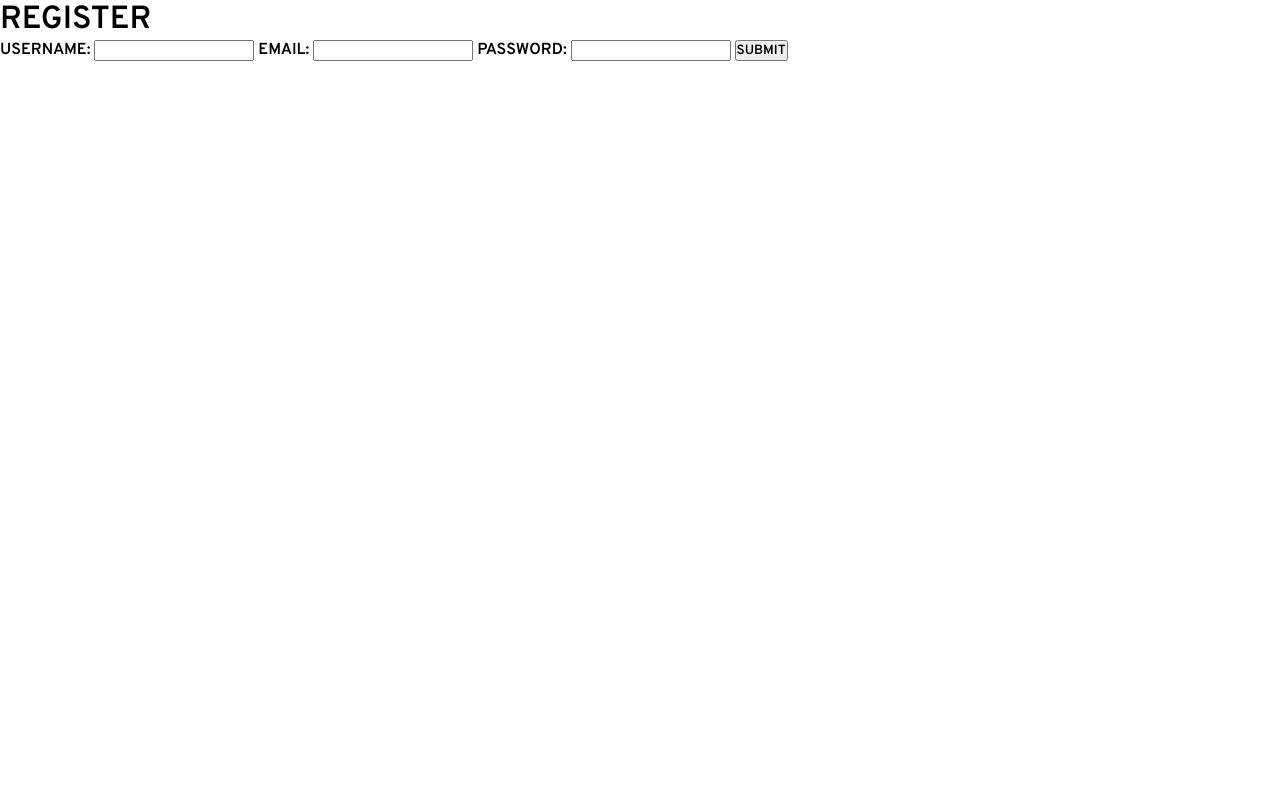
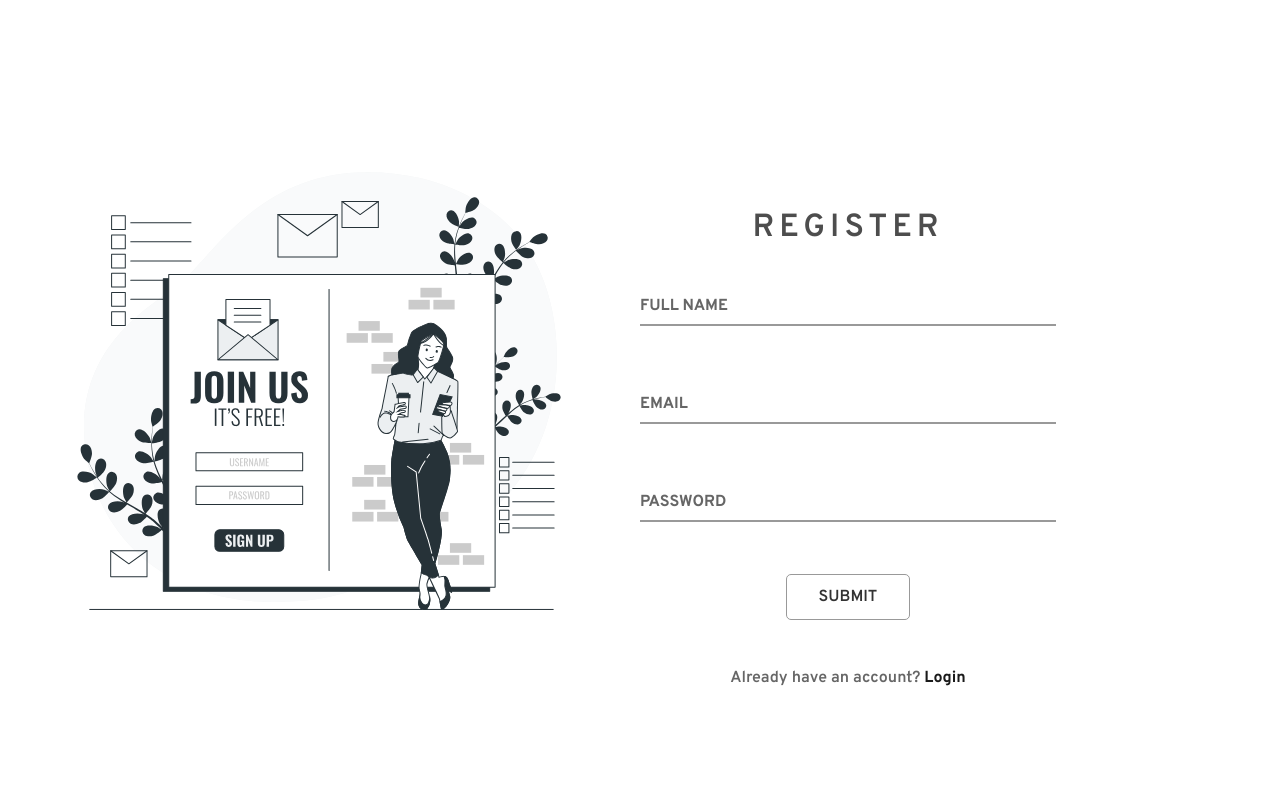
Before and after one commit to Dinesh-ER/GuviTask, a Django app: page /register/ in a window 1280 px wide. Run offline with Django 4.2, Linux system fonts and the light colour scheme.

Commit message:
Style register page

```diff
--- /dev/null
+++ b/base/static/css/register.css
@@ -0,0 +1,110 @@
+.content {
+  min-height: 100vh;
+  display: grid;
+  grid-template-columns: repeat(2, 1fr);
+}
+
+.hero {
+  display: grid;
+  place-items: center;
+  order: 1;
+}
+.hero img {
+  height: 31.25rem;
+  width: 31.25rem;
+}
+
+.main {
+  display: flex;
+  flex-direction: column;
+  justify-content: center;
+  align-items: flex-start;
+  width: 100%;
+  margin: 6rem auto;
+  margin-bottom: 0rem;
+  order: 2;
+  color: var(--primary-600);
+  text-transform: uppercase;
+}
+.main__title {
+  width: 65%;
+  text-align: center;
+  font-weight: 600;
+  letter-spacing: 5px;
+}
+.main .register__form {
+  display: flex;
+  flex-direction: column;
+  gap: 1rem;
+  width: 65%;
+}
+.main .register__form__input {
+  display: flex;
+  flex-direction: column-reverse;
+  position: relative;
+  padding-top: 1.5rem;
+  margin-top: 1.5rem;
+}
+.main .register__form__input__label {
+  color: var(--primary-500);
+  text-transform: uppercase;
+  position: absolute;
+  font-weight: 700;
+  top: 1.5rem;
+  transition: 0.25s ease;
+}
+.main .register__form__input__field {
+  border: 0;
+  z-index: 1;
+  background-color: transparent;
+  border-bottom: 2px solid var(--primary-300);
+  color: var(--primary-700);
+  font: inherit;
+  font-size: 1rem;
+  padding: 0.25rem 0;
+}
+.main .register__form__input__field:focus, .main .register__form__input__field:valid {
+  outline: 0;
+  border-bottom-color: var(--primary-900);
+}
+.main .register__form__input__field:focus + .register__form__input__label, .main .register__form__input__field:valid + .register__form__input__label {
+  color: var(--primary-700);
+  transform: translateY(-1.5rem);
+}
+.main .register__form__input__warning {
+  visibility: hidden;
+  text-transform: none;
+  font-size: 0.85rem;
+  margin-top: 0.25rem;
+  color: var(--warning-100);
+}
+.main .register__form__submit-wrap {
+  margin: 2rem 0;
+  text-align: center;
+}
+.main .register__form__submit {
+  text-decoration: none;
+  text-transform: uppercase;
+  background: rgba(255, 255, 255, 0);
+  font-size: 1rem;
+  color: var(--primary-700);
+  font-weight: 600;
+  border: 1px solid var(--primary-300);
+  padding: 0.75rem 2rem;
+  border-radius: 5px;
+  transition: 0.3s;
+}
+.main .register__form__submit:hover {
+  color: #fff;
+  background: #000;
+}
+.main .register__form__redirection {
+  text-transform: none;
+  text-align: center;
+  color: var(--primary-500);
+}
+.main .register__form__redirection a {
+  text-decoration: none;
+  font-weight: 700;
+  color: var(--primary-800);
+}
--- /dev/null
+++ b/base/static/sass/register.sass
@@ -0,0 +1,108 @@
+.content
+	min-height: 100vh
+	display: grid
+	grid-template-columns: repeat(2, 1fr)
+
+.hero
+	display: grid
+	place-items: center
+	order: 1
+
+	img
+		height: 31.25rem
+		width: 31.25rem
+
+.main
+	display: flex
+	flex-direction: column
+	justify-content: center
+	align-items: flex-start
+	width: 100%
+	margin: 6rem auto
+	margin-bottom: 0rem
+	order: 2
+	color: var(--primary-600)
+	text-transform: uppercase
+
+	&__title
+		width: 65%
+		text-align: center
+		font-weight: 600
+		letter-spacing: 5px
+
+	.register__form
+		display: flex
+		flex-direction: column
+		gap: 1rem
+		width: 65%
+
+		&__input
+			display: flex
+			flex-direction: column-reverse
+			position: relative
+			padding-top: 1.5rem
+			margin-top: 1.5rem
+
+			&__label
+				color: var(--primary-500)
+				text-transform: uppercase
+				position: absolute
+				font-weight: 700
+				top: 1.5rem
+				transition: .25s ease
+
+			&__field
+				border: 0
+				z-index: 1
+				background-color: transparent
+				border-bottom: 2px solid var(--primary-300)
+				color: var(--primary-700)
+				font: inherit
+				font-size: 1rem
+				padding: .25rem 0
+
+				&:focus, &:valid
+					outline: 0
+					border-bottom-color: var(--primary-900)
+
+					&+.register__form__input__label
+						color: var(--primary-700)
+						transform: translateY(-1.5rem)
+
+			&__warning
+				visibility: hidden
+				text-transform: none
+				font-size: 0.85rem
+				margin-top: .25rem
+				color: var(--warning-100)
+
+
+		&__submit-wrap
+			margin: 2rem 0
+			text-align: center
+
+		&__submit
+			text-decoration: none
+			text-transform: uppercase
+			background: #ffffff00
+			font-size: 1rem
+			color: var(--primary-700)
+			font-weight: 600
+			border: 1px solid var(--primary-300)
+			padding: .75rem 2rem
+			border-radius: 5px
+			transition: .3s
+
+			&:hover
+				color: #fff
+				background: #000
+
+		&__redirection
+			text-transform: none
+			text-align: center
+			color: var(--primary-500)
+
+			a
+				text-decoration: none
+				font-weight: 700
+				color: var(--primary-800)
--- a/base/templates/register.html
+++ b/base/templates/register.html
@@ -1,17 +1,43 @@
 {% extends 'main.html' %}
+{% load static%}
 
 {% block title %} Home {% endblock %}
+
+{% block styles %}
+<link rel="stylesheet" href="{% static 'css/register.css'%}">
+{% endblock %}
 
 
 {% block content %}
 <div class="content">
-	<h1>Register</h1>
-	<form id="form" action="/register/" method="post">
-		{% csrf_token %}
-		Username: <input type="text" name="username">
-		Email: <input type="email" name="email">
-		Password: <input type="password" name="password">
-		<button type="submit">Submit</button>
-	</form>
+	<div class="hero">
+		<img src="../static/assets/images/register.svg" alt="Hero Image">
+	</div>
+	<div class="main">
+		<h1 class="main__title">Register</h1>
+		<form class="register__form" id="register" action="{% url 'register' %}" method="POST">
+			{% csrf_token %}
+			<div class="register__form__input">
+				<span class="register__form__input__warning"></span>
+				<input type="text" name="name" class="register__form__input__field" autocomplete="off" required />
+				<label class="register__form__input__label">Full Name</label>
+			</div>
+			<div class="register__form__input">
+				<span class="register__form__input__warning"></span>
+				<input type="text" name="email" class="register__form__input__field" autocomplete="off" required />
+				<label class="register__form__input__label">Email</label>
+			</div>
+			<div class="register__form__input">
+				<span class="register__form__input__warning"></span>
+				<input type="password" name="password" class="register__form__input__field" autocomplete="off"
+					required />
+				<label class="register__form__input__label">Password</label>
+			</div>
+			<div class="register__form__submit-wrap">
+				<button type="submit" class="register__form__submit">Submit</button>
+			</div>
+			<p class="register__form__redirection">Already have an account?<a href="{% url 'login' %}"> Login</a></p>
+		</form>
+	</div>
 </div>
 {% endblock %}
--- a/static/css/main.css
+++ b/static/css/main.css
@@ -5,7 +5,6 @@
   box-sizing: border-box;
   font-family: "Overpass", sans-serif;
   font-weight: 600;
-  text-transform: uppercase;
 }
 
 :root {
--- a/static/sass/main.sass
+++ b/static/sass/main.sass
@@ -6,7 +6,6 @@
 	box-sizing: border-box
 	font-family: 'Overpass', sans-serif
 	font-weight: 600
-	text-transform: uppercase
 
 :root
 	--primary-100: #cccccc
```
Also changed, not shown: base/static/assets/images/register.svg (added).
